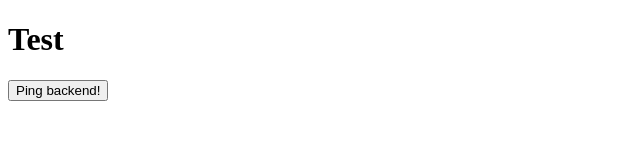
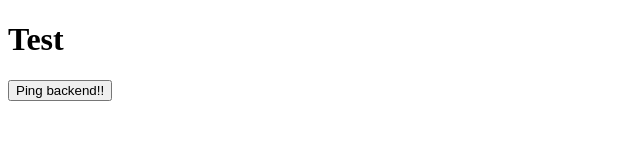
Before and after one commit to brycetolman54/TestHost, a plain HTML site: page index.html in a window 1280 px wide. Shown: the full height of the page, 0-640 px from the left. Drawn offline with Linux system fonts and the light colour scheme.

Commit message:
Deploying GitHub Pages

```diff
--- a/index.html
+++ b/index.html
@@ -2,7 +2,7 @@
 <html>
 <body>
   <h1>Test</h1>
-  <button onclick="ping()">Ping backend!</button>
+  <button onclick="ping()">Ping backend!!</button>
   <p id="out"></p>
 
   <script src="app.js"></script>
```
